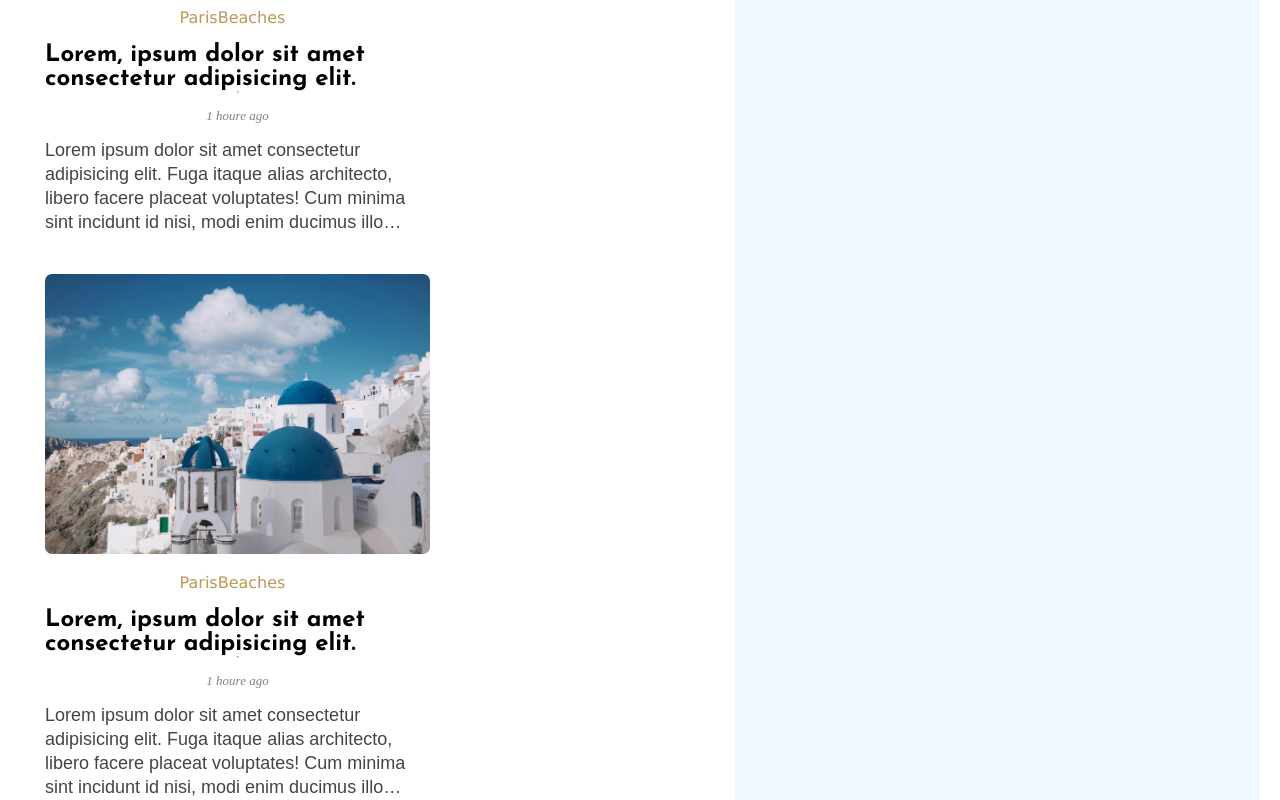
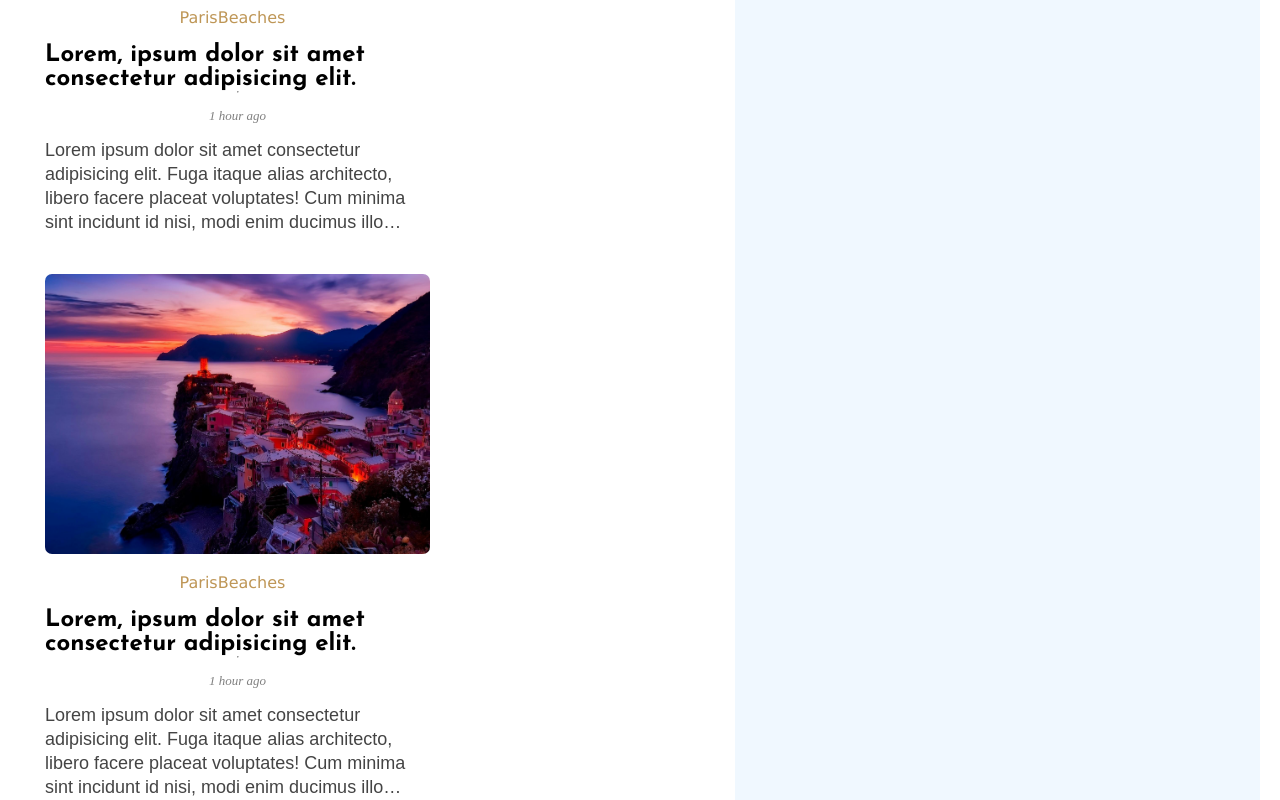
Before and after one commit to DalineSeritsane/Blog-website, a React (Create React App) app: page / in a window 1280 px wide. Shown: the part 1580-2380 px from the top of the page. Built offline with nearby package versions, Linux system fonts and the light colour scheme.

Commit message:
post changes

```diff
--- a/src/post/Post.jsx
+++ b/src/post/Post.jsx
@@ -1,30 +1,36 @@
-import React from 'react'
-import "./post.css";
-import france from "../Image/france.jpg";
-import BodyWater from "../Image/BodyWater.jpg";
+import React from 'react';
+import './post.css';
+import france from '../Image/france.jpg';
+import BodyWater from '../Image/BodyWater.jpg';
+//import beach from '../Image/beach.jpg'; // Add more images if available
 
 function Post() {
+  // Array of images
+  const images = [france, BodyWater];
+
+  // Function to randomly select an image
+  const randomImage = images[Math.floor(Math.random() * images.length)];
+
   return (
     <div className="post">
-        <img className= "postImg"
-        src={france} alt='' />
+      <img className="postImg" src={randomImage} alt="Travel destination" />
+
       <div className="postInfo">
         <div className="postCats">
           <span className="postCat">Paris</span>
           <span className="postCat">Beaches</span>
         </div>
-          <span className="postTitle">Lorem, ipsum dolor sit amet consectetur adipisicing elit.
-          </span>
+        <span className="postTitle">Lorem, ipsum dolor sit amet consectetur adipisicing elit.</span>
         <hr />
-          <span className="postDate">1 houre ago</span>
+        <span className="postDate">1 hour ago</span>
       </div>
-        <p className= "postDesc">
-          Lorem ipsum dolor sit amet consectetur adipisicing elit. Fuga itaque alias architecto, libero facere placeat voluptates! Cum minima sint incidunt id nisi, modi enim ducimus illo sapiente. Labore, doloribus eius. Lorem ipsum dolor sit amet consectetur adipisicing elit. Fuga itaque alias architecto, libero facere placeat voluptates! Cum minima sint incidunt id nisi, modi enim ducimus illo sapiente. Labore, doloribus eius.
-          Lorem ipsum dolor sit amet consectetur adipisicing elit. Fuga itaque alias architecto, libero facere placeat voluptates! Cum minima sint incidunt id nisi, modi enim ducimus illo sapiente. Labore, doloribus eius.
-          Lorem ipsum dolor sit amet consectetur adipisicing elit. Fuga itaque alias architecto, libero facere placeat voluptates! Cum minima sint incidunt id nisi, modi enim ducimus illo sapiente. Labore, doloribus eius.
+      <p className="postDesc">
+        Lorem ipsum dolor sit amet consectetur adipisicing elit. Fuga itaque alias architecto,
+        libero facere placeat voluptates! Cum minima sint incidunt id nisi, modi enim ducimus illo
+        sapiente. Labore, doloribus eius.
       </p>
+    </div>
+  );
+}
 
-    </div>
-  )
-};
 export default Post;
```
Lines whose indentation alone changed are shown as unchanged.
